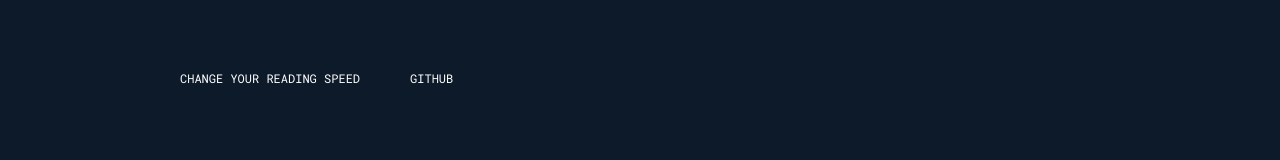
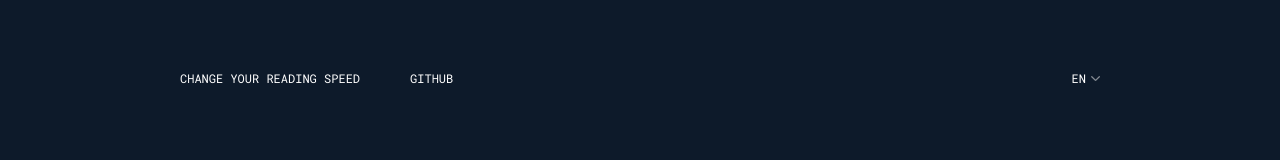
Before and after one commit to devfake/years-to-read, a Vue app: page / in a window 1280 px wide. Shown: the part 750-910 px from the top of the page. Built offline with nearby package versions, Linux system fonts and the light colour scheme; what vue-js-modal would draw is missing.

Commit message:
choose translation via dropdown

```diff
--- a/src/App.vue
+++ b/src/App.vue
@@ -4,6 +4,20 @@
     <nav>
       <a @click="showSpeedModal()">Change your reading speed</a>
       <a target="_blank" href="https://github.com/devfake/years-to-read">Github</a>
+      <div class="translations-wrap">
+        <span @click="toggleTranslations()">{{ activeTranslation }} <i></i></span>
+        <div class="translations" :class="{active: showTranslations}">
+          <div class="translations-inner">
+            <div class="translation-items">
+              <div @click="chooseBookTranslation('en')">English</div>
+              <div @click="chooseBookTranslation('de')">German</div>
+            </div>
+            <div class="translations-info">
+              Translations have different numbers of pages
+            </div>
+          </div>
+        </div>
+      </div>
     </nav>
     <div class="search-wrap">
       <div class="search-input">
@@ -36,6 +50,8 @@
   export default {
     data() {
       return {
+        showTranslations: false,
+        activeTranslation: 'en',
         userWordsPerMinute: 250,
         bookSearch: '',
         latestSearch: '',
@@ -49,9 +65,40 @@
     mounted() {
       this.search = debounce(this.search, SEARCH_TIME_MS)
       this.setUserWordsPerMinute()
+      this.setBookTranslation()
+      this.registerCloseDropdownEvent()
     },
 
     methods: {
+      registerCloseDropdownEvent() {
+        document.body.onclick = ({target}) => {
+          if(target !== document.querySelector('.translations-wrap span') && this.showTranslations) {
+            this.showTranslations = false
+          }
+        }
+      },
+
+      toggleTranslations() {
+        this.showTranslations = !this.showTranslations
+      },
+
+      setBookTranslation() {
+        if( ! localStorage.getItem('translation')) {
+          localStorage.setItem('translation', this.activeTranslation)
+        }
+
+        this.activeTranslation = localStorage.getItem('translation')
+      },
+
+      chooseBookTranslation(translation) {
+        localStorage.setItem('translation', translation)
+        this.activeTranslation = translation
+
+        this.results = []
+        this.hasSearched = false
+        this.bookSearch = ''
+      },
+
       setUserWordsPerMinute() {
         if( ! localStorage.getItem('wpm')) {
           localStorage.setItem('wpm', this.userWordsPerMinute.toString())
@@ -89,7 +136,7 @@
           this.isLoading = true
           this.latestSearch = bookSearch
 
-          http.get(`/api?q=${this.bookSearch}`)
+          http.get(`/api?q=${this.bookSearch}&translation=${this.activeTranslation}`)
             .then(({data}) => {
               this.hasSearched = true
 
--- a/src/express.js
+++ b/src/express.js
@@ -14,10 +14,10 @@ app.get('/', (req, res) => {
 })
 
 app.get('/api', (req, res) => {
-  const q = req.query.q
+  const {q, translation} = req.query
   const key = process.env.GOOGLE_API_KEY
 
-  http.get(`https://www.googleapis.com/books/v1/volumes?q=${q}&key=${key}&fields=items(volumeInfo/title,volumeInfo/pageCount,volumeInfo/imageLinks/smallThumbnail)&maxResults=1`)
+  http.get(`https://www.googleapis.com/books/v1/volumes?q=${q}&key=${key}&fields=items(volumeInfo/title,volumeInfo/pageCount,volumeInfo/imageLinks/smallThumbnail)&maxResults=1&langRestrict=${translation}`)
     .then(({data}) => {
       const formattedData = buildResponse(data)
 
--- a/src/sass/_nav.scss
+++ b/src/sass/_nav.scss
@@ -3,7 +3,8 @@ nav {
   margin: 20px 0 0 0;
   width: 100%;
 
-  a {
+  a,
+  span {
     color: #fff;
     text-transform: uppercase;
     font-size: 12px;
@@ -16,14 +17,122 @@ nav {
 
     &:hover {
       text-shadow: 0 0 2px #fff;
+
+      i {
+        opacity: 1;
+      }
     }
 
     &:active {
       border-bottom: 2px solid #fff;
     }
 
-    &:last-child {
+    &:last-of-type {
       margin: 0;
+    }
+
+    @media (max-width: $mqWith)  {
+      margin: 0 0 20px 0;
+      clear: both;
     }
   }
 }
+
+.translations-wrap {
+  float: right;
+  position: relative;
+
+  span {
+    display: flex;
+    align-items: center;
+    margin: 0;
+    float: right;
+    text-transform: uppercase;
+
+    @media (max-width: $mqWith)  {
+      float: left;
+    }
+  }
+
+  i {
+    background: url('./img/arrow-down.png') no-repeat;
+    width: 9px;
+    height: 5px;
+    float: right;
+    margin: 0 0 0 5px;
+    opacity: .5;
+    transition: opacity .2s ease 0s;
+  }
+
+  @media (max-width: $mqWith)  {
+    float: left;
+    clear: both;
+    margin: 20px 0 0 0;
+    width: 100%;
+  }
+}
+
+.translations {
+  background: $gradient;
+  padding: 1px;
+  width: 380px;
+  position: absolute;
+  top: 100%;
+  right: 0;
+  margin: 10px 0 0 0;
+  z-index: 100;
+  opacity: 0;
+  visibility: hidden;
+  transition: opacity .2s ease 0s;
+
+  &.active {
+    opacity: 1;
+    visibility: visible;
+  }
+
+  @media (max-width: $mqWith)  {
+    left: 0;
+    width: 100%;
+  }
+}
+
+.translation-items {
+  float: left;
+  width: 100%;
+
+  div {
+    color: rgba(#fff, .7);
+    font-size: 13px;
+    text-transform: uppercase;
+    float: left;
+    cursor: pointer;
+    transition: text-shadow .2s ease 0s;
+    width: 25%;
+    text-align: center;
+    padding: 15px 10px;
+
+    &:hover {
+      text-shadow: 0 0 2px #fff;
+    }
+
+    @media (max-width: $mqWith)  {
+      width: 50%;
+    }
+  }
+}
+
+.translations-inner {
+  background: $dark;
+  float: left;
+}
+
+.translations-info {
+  text-align: center;
+  float: left;
+  width: 100%;
+  background: $gradient;
+  color: #fff;
+  font-size: 12px;
+  text-transform: uppercase;
+  padding: 10px;
+}
```
Also changed, not shown: src/img/arrow-down.png (added).
